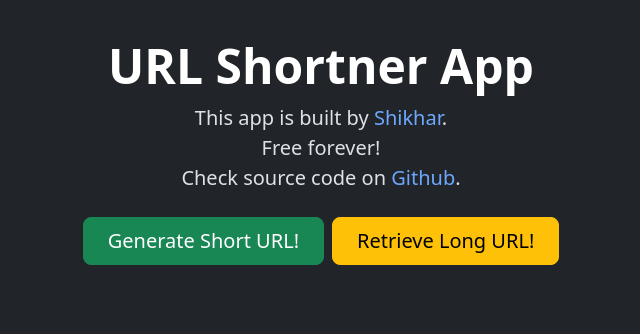
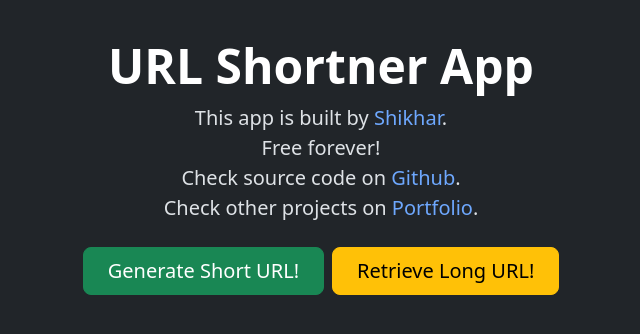
Before and after one commit to sudoShikhar/django-url-shortener, a Django app: page / in a window 1280 px wide. Shown: the part 236-570 px from the top of the page, without its empty margins (319-959 px from the left). Run offline with Django 4.2, Linux system fonts and the light colour scheme; some libraries are stand-ins or nearby versions.

Commit message:
home changes

```diff
--- a/urlShortener/urlShorteningApp/templates/home.html
+++ b/urlShortener/urlShorteningApp/templates/home.html
@@ -3,9 +3,12 @@
   <h1 class="display-5 fw-bold text-body-emphasis">URL Shortner App</h1>
   <div class="col-lg-6 mx-auto">
     <p class="lead mb-4">
-      This app is built by <a href="https://kakashi215.github.io/" class="text-decoration-none" target="_blank">Shikhar</a>.<br />
+      This app is built by <a href="https://www.linkedin.com/in/shikharrai/" class="text-decoration-none" target="_blank">Shikhar</a>.<br />
       Free forever!<br />
-      Check source code on <a href="https://github.com/kakashi215/django-url-shortener" class="text-decoration-none" target="_blank">Github</a>.
+      Check source code on
+      <a href="https://github.com/kakashi215/django-url-shortener" class="text-decoration-none" target="_blank">Github</a>.<br />
+      Check other projects on
+      <a href="https://kakashi215.github.io/#projects" class="text-decoration-none" target="_blank">Portfolio</a>.
     </p>
     <div class="d-grid gap-2 d-sm-flex justify-content-sm-center">
       <a href="{% url 'make_short' %}" type="button" class="btn btn-success btn-lg px-4 gap-3">Generate Short URL!</a>
```
